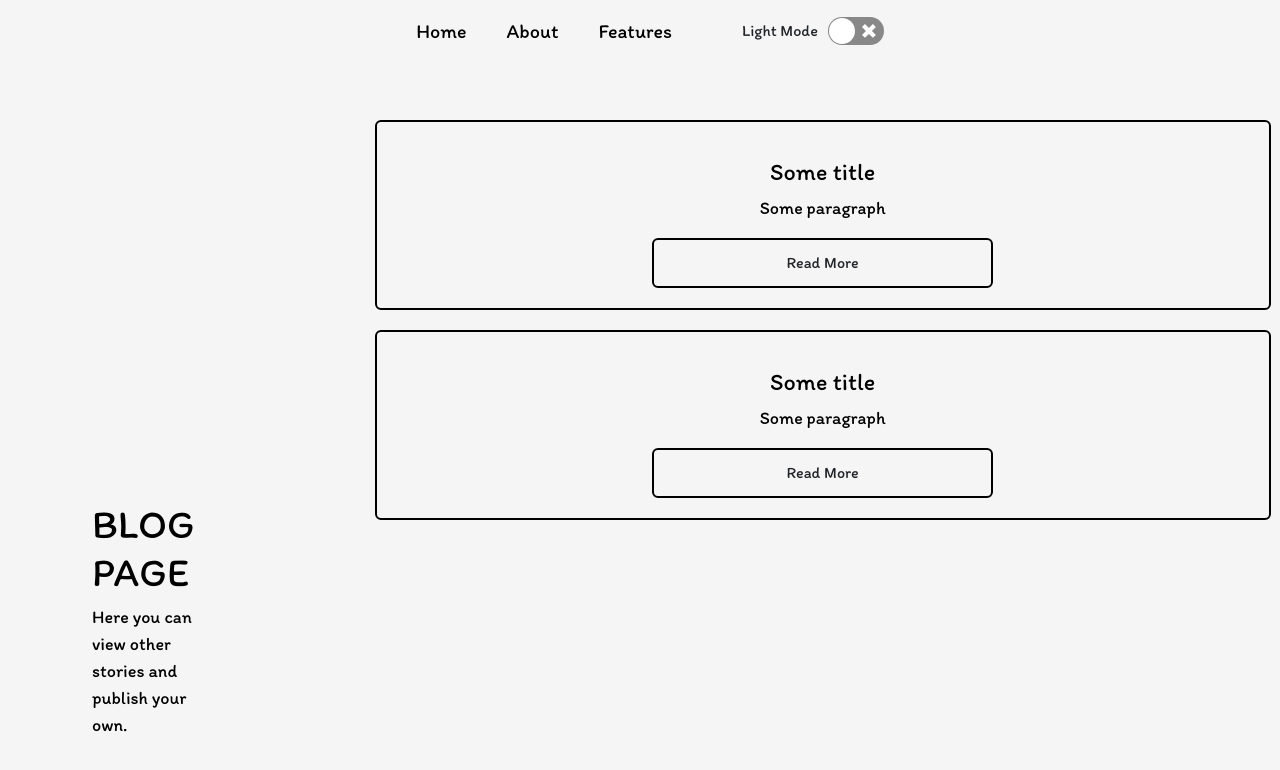
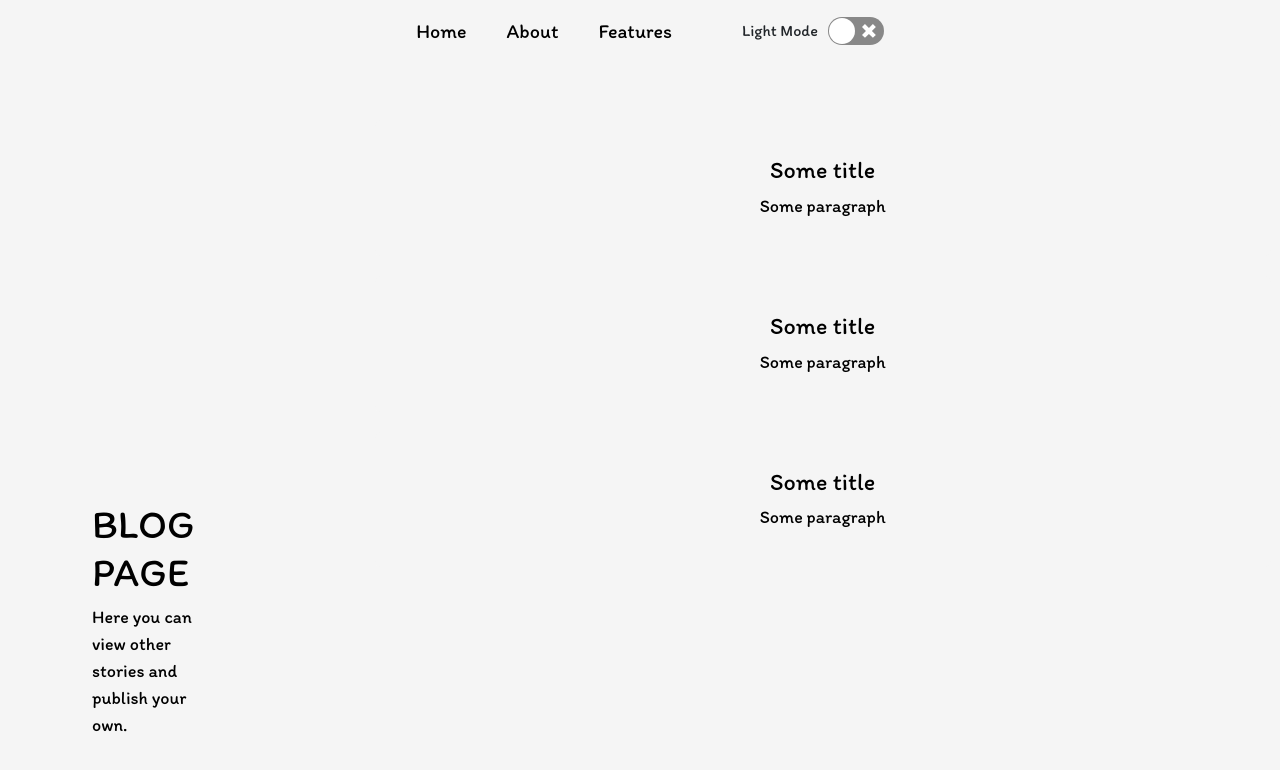
Before and after one commit to AkimuraNg/Dream-Blog, a React (Create React App) app in the folder dream/: page /blog in a window 1280 px wide. Shown: the top 770 px of the page. Built offline with nearby package versions, Linux system fonts and the light colour scheme.

Commit message:
Modified files

```diff
--- a/dream/src/App.css
+++ b/dream/src/App.css
@@ -116,14 +116,17 @@ button:active {
 .featT{
   margin-right: 20px;
 }
+.featItems{
+  padding-top: 40px;
+}
 .featItems .card {
   padding: 20px 20px;
   margin: 0 16px;
   background-color: whitesmoke;
   border: 4px solid whitesmoke;
 }
-#light .card{
-  border: 4px solid black;
+#light .featItems .card{
+  border: none;
 }
 .featItems .card-title, .card-text{
   color: black
@@ -142,7 +145,7 @@ button:active {
 }
 .blogItems .card{
   background-color: black;
-  border: 2px solid whitesmoke;
+  /* border: 2px solid whitesmoke; */
   padding: 20px 20px;
   margin: 20px 20px;
   width: 56rem;
@@ -154,10 +157,10 @@ button:active {
 #light .btn{
   border: 2px solid black
 }
-#light .card{
+#light .blogItems .card{
   background-color: whitesmoke;
   color: black;
-  border: 2px solid black;
+  border: none
 }
 #light .blogItems .card .card-text{
   color: black
--- a/dream/src/components/Blog.js
+++ b/dream/src/components/Blog.js
@@ -18,7 +18,7 @@ const Blog = () => {
                                 <h4 className="card-title"> Some title</h4>
                                 <p className="card-text">Some paragraph</p>
                             </div>
-                            <button className="btn" style={{ width: '40%', alignSelf: 'center' }}>Read More</button>
+                            {/* <button className="btn" style={{ width: '40%', alignSelf: 'center' }}>Read More</button> */}
                         </div>
 
                         <div className="card">
@@ -26,39 +26,19 @@ const Blog = () => {
                                 <h4 className="card-title"> Some title</h4>
                                 <p className="card-text">Some paragraph</p>
                             </div>
-                            <button className="btn" style={{ width: '40%', alignSelf: 'center' }}>Read More</button>
+                            {/* <button className="btn" style={{ width: '40%', alignSelf: 'center' }}>Read More</button> */}
+                        </div>
+
+                        <div className="card">
+                            <div className="card-body" style={{ textAlign: 'center' }}>
+                                <h4 className="card-title"> Some title</h4>
+                                <p className="card-text">Some paragraph</p>
+                            </div>
+                            {/* <button className="btn" style={{ width: '40%', alignSelf: 'center' }}>Read More</button> */}
                         </div>
 
                     </section>
                 </div>
-                {/* <section style={{paddingTop: 80, paddingLeft: 100, textAlign: 'center'}}>
-                    <h1>Blog Page</h1>
-                    <p>Here you can view other stories and publish your own.</p>
-               </section>
-               <section className="blogItems" style={{paddingLeft: 100}}>
-                    <div className="card" style={{width: '70%'}}>
-                        <div className="card-body">
-                            <h4 className="card-title"> Some title</h4>
-                            <p className="card-text">Some paragraph</p>
-                        </div>
-                        <button className="btn-primary"> Read More</button>
-                    </div>
-                    <div className="card" style={{width: '18rem'}}>
-
-                    </div>
-                    <div className="card" style={{width: '18rem'}}>
-
-                    </div>
-                    <div className="card" style={{width: '18rem'}}>
-
-                    </div>
-                    <div className="card" style={{width: '18rem'}}>
-
-                    </div>
-                    <div className="card" style={{width: '18rem'}}>
-
-                    </div>
-               </section> */}
 
                 {/* <button style={{borderRadius: "70%"}}>
                     <img src={plus} alt="plus"/>
--- a/dream/src/index.js
+++ b/dream/src/index.js
@@ -2,7 +2,6 @@ import React from 'react';
 import ReactDOM from 'react-dom/client';
 import './index.css';
 import App from './App';
-import reportWebVitals from './reportWebVitals';
 import { BrowserRouter } from 'react-router-dom';
 
 const root = ReactDOM.createRoot(document.getElementById('root'));
@@ -17,4 +16,3 @@ root.render(
 // If you want to start measuring performance in your app, pass a function
 // to log results (for example: reportWebVitals(console.log))
 // or send to an analytics endpoint. Learn more: https://bit.ly/CRA-vitals
-reportWebVitals();
--- a/dream/src/reportWebVitals.js
+++ /dev/null
@@ -1,13 +0,0 @@
-const reportWebVitals = onPerfEntry => {
-  if (onPerfEntry && onPerfEntry instanceof Function) {
-    import('web-vitals').then(({ getCLS, getFID, getFCP, getLCP, getTTFB }) => {
-      getCLS(onPerfEntry);
-      getFID(onPerfEntry);
-      getFCP(onPerfEntry);
-      getLCP(onPerfEntry);
-      getTTFB(onPerfEntry);
-    });
-  }
-};
-
-export default reportWebVitals;
```
Also changed, not shown: dream/src/setupTests.js (deleted, +0 -5 lines), 1 other file (tests, documents, lock files or other folders).
